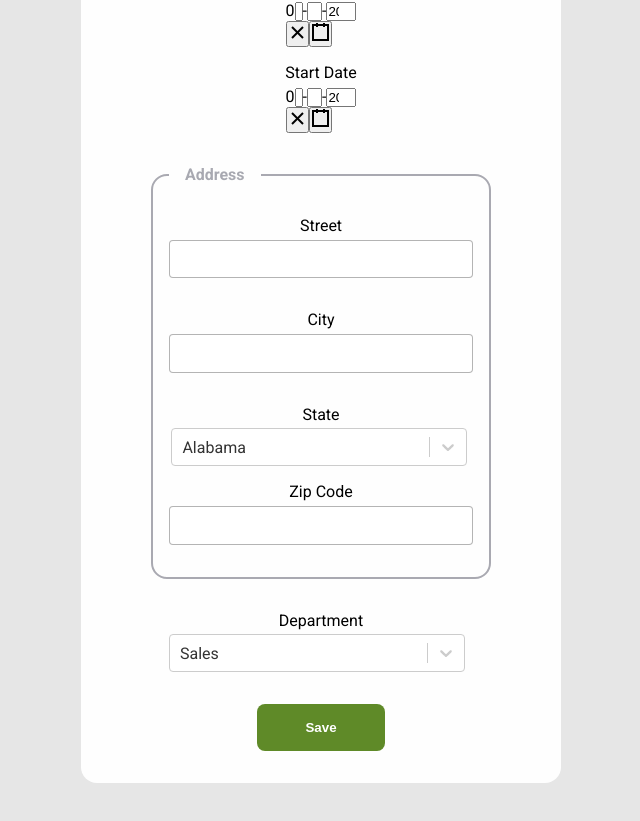
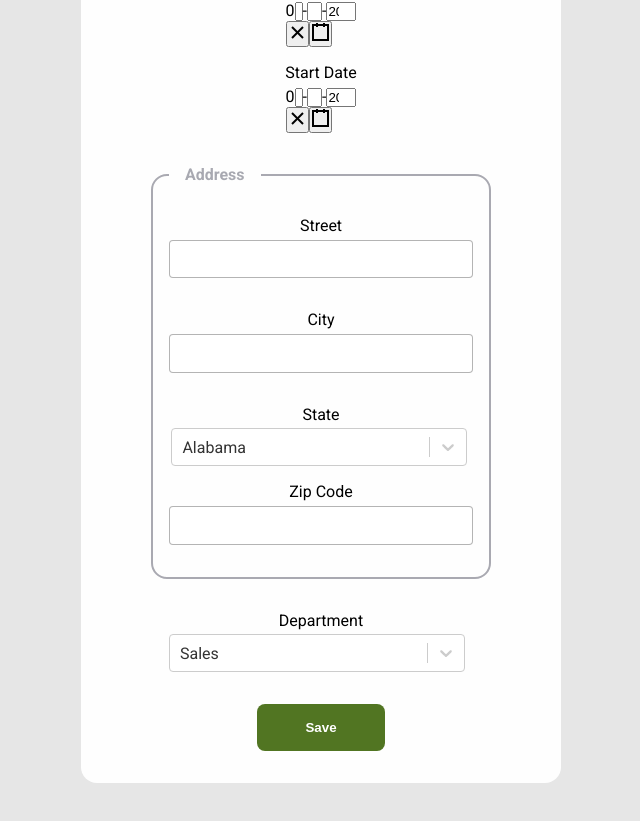
Before and after one commit to a-c-morel/HRnet, a React (Create React App) app: page / in a window 1280 px wide. Shown: the part 479-1300 px from the top of the page, without its empty margins (319-959 px from the left). Built offline with nearby package versions, Linux system fonts and the light colour scheme.

Commit message:
accessibility: button has better contrast

```diff
--- a/src/components/Form.jsx
+++ b/src/components/Form.jsx
@@ -147,7 +147,7 @@ function Form({ onSubmit }) {
                         onChange={handleInputChange}
                         value={newEmployee.city}
                     />
-                    <label htmlFor='react-select-2-input'>
+                    <label htmlFor='react-select-3-input'>
                         State
                     </label>
                     <SelectCustom
@@ -173,7 +173,7 @@ function Form({ onSubmit }) {
                     />
                 </fieldset>
                 <section className='create-employee-form__department'>
-                    <label htmlFor='react-select-3-input'>
+                    <label htmlFor='react-select-5-input'>
                         Department
                     </label>
                     <SelectCustom
--- a/src/index.css
+++ b/src/index.css
@@ -172,7 +172,7 @@ label {
 .create-employee-form__save-button {
     cursor: pointer;
     margin-top: 2rem;
-    background-color: #5f8a28;
+    background-color: #517522;
     padding: 1rem 3rem;
     border-radius: .5rem;
     font-weight: bold;
@@ -180,7 +180,7 @@ label {
     color: #fff
 }
 .create-employee-form__save-button:hover {
-    background-color: #6b9a2d;
+    background-color: #5e8727;
 }
 /*SelectCustom (react-select)*/
 .css-qbdosj-Input .states-selector {
```
